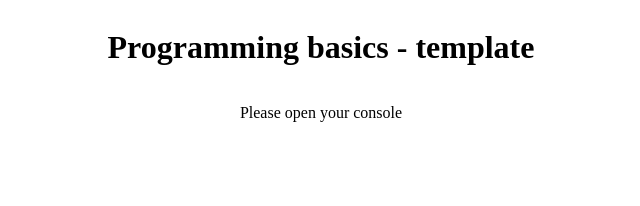
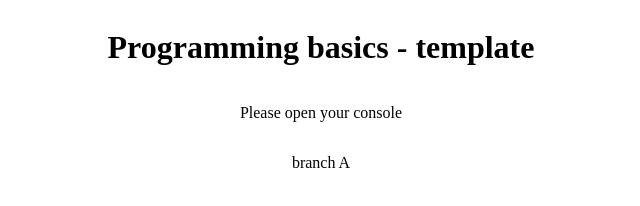
Before and after one commit to JaneVick01/diamond, a plain HTML site: page index.html in a window 1280 px wide. Shown: the full height of the page, 319-959 px from the left. Drawn offline with Linux system fonts and the light colour scheme.

Commit message:
branch A commit

```diff
--- a/index.html
+++ b/index.html
@@ -9,6 +9,7 @@
   <body>
     <h1>Programming basics - template</h1>
     <p>Please open your console</p>
+    <p>branch A</p>
     <script src="./assets/js/app.js"></script>
   </body>
 </html>
```
